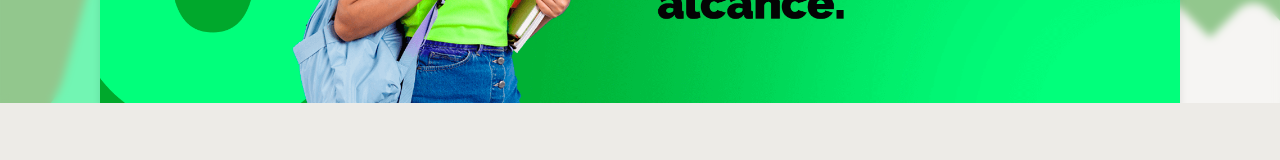
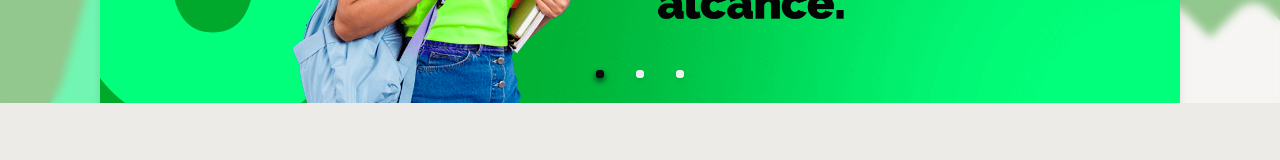
Before and after one commit to mateusaraujos/voce-mais-digital-technology, a React (Vite) app: page / in a window 1280 px wide. Shown: the part 321-481 px from the top of the page. Built offline with nearby package versions, Linux system fonts and the light colour scheme.

Commit message:
CustomPoints definido personalização do dots do Carrossel

```diff
--- a/src/components/Carrossel/Carrossel.tsx
+++ b/src/components/Carrossel/Carrossel.tsx
@@ -1,8 +1,10 @@
 import { useState, useEffect } from "react";
 
-import Slider from "react-slick";
+import Slider, { Settings } from "react-slick";
 import "slick-carousel/slick/slick.css";
 import "slick-carousel/slick/slick-theme.css";
+
+import CustomPoints from "../CustomPoints/CustomPoints";
 
 import { CarouselProps } from "../../types/appTypes";
 
@@ -19,10 +21,12 @@ export default function Carrossel({ images }: CarouselProps) {
     return () => clearInterval(intervalId);
   }, [images]);
 
-  const settings = {
-    dots: false,
+  const settings: Settings = {
+    accessibility: true,
+    dots: true,
+    appendDots: (dots) => <CustomPoints dots={dots} />,
     infinite: true,
-    speed: 200,
+    speed: 600,
     slidesToShow: 1,
     slidesToScroll: 1,
     autoplay: true,
--- /dev/null
+++ b/src/components/CustomPoints/CustomPoints.css
@@ -0,0 +1,53 @@
+.dots-container {
+  position: absolute;
+  bottom: 5%;
+  left: 50%;
+  right: 50%;
+  z-index: 2;
+}
+
+.list-dots {
+  display: flex;
+  justify-content: center;
+  align-items: center;
+}
+
+.div-dots {
+  margin: 0.5rem 1rem;
+}
+
+.div-dots li {
+  list-style-type: none;
+  background-color: #edebe7;
+  width: 0.5rem;
+  height: 0.5rem;
+  position: relative;
+  border-radius: 50%;
+  transition: all 0.6s ease-in-out;
+  box-shadow: 0 3px 6px rgba(0, 0, 0, 0.1);
+}
+
+.div-dots li button {
+  position: absolute;
+  font-size: 0 !important;
+  top: 5%;
+  left: 5%;
+  width: 90%;
+  height: 90%;
+  margin: 0;
+  padding: 0;
+  border: none;
+  cursor: pointer;
+  outline-color: #00ff83;
+  border-radius: 50%;
+  transition: all 0.6s ease-in-out;
+}
+
+.div-dots .slick-active {
+  background-color: #0d0d0d;
+}
+
+.div-dots .slick-active button {
+  background-color: #0d0d0d;
+  box-shadow: 0 3px 6px rgba(0, 0, 0, 0.8);
+}
--- /dev/null
+++ b/src/components/CustomPoints/CustomPoints.tsx
@@ -0,0 +1,20 @@
+import { Key } from "react";
+
+import { CustomDots } from "../../types/appTypes";
+
+import "./CustomPoints.css";
+
+export default function CustomPoints({ dots }: CustomDots) {
+  return (
+    <div className="dots-container">
+      <ul className="list-dots">
+        {Array.isArray(dots) &&
+          dots.map((dot: React.ReactNode, index: Key) => (
+            <div className="div-dots" key={index}>
+              {dot}
+            </div>
+          ))}
+      </ul>
+    </div>
+  );
+}
--- a/src/index.css
+++ b/src/index.css
@@ -4,6 +4,8 @@
   margin: 0;
   padding: 0;
   box-sizing: border-box;
+
+  font-family: "Raleway", sans-serif;
 }
 
 #root {
@@ -17,7 +19,6 @@
 }
 
 :root {
-  font-family: "Raleway", sans-serif;
   font-weight: 600;
 
   color: #0d0d0d;
--- a/src/types/appTypes.ts
+++ b/src/types/appTypes.ts
@@ -10,6 +10,10 @@ export interface CourseExample {
   image: string;
   alt: string;
   subtitle: React.ReactNode;
+}
+
+export interface CustomDots {
+  dots: React.ReactNode;
 }
 
 export interface FormFieldChoice {
```
